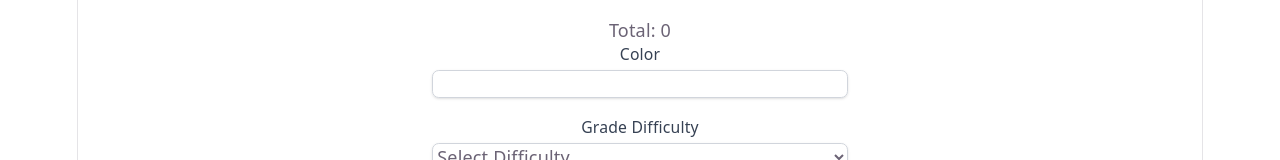
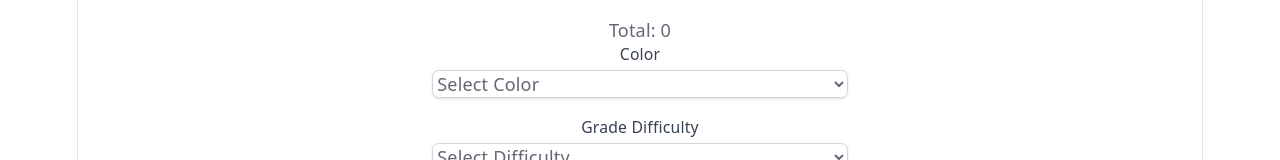
Before and after one commit to mateuszniechwiej/Climbing-Tracker, a React (Vite) app: page / in a window 1280 px wide. Shown: the part 150-310 px from the top of the page. Built offline with nearby package versions, Linux system fonts and the light colour scheme.

Commit message:
Add SessionList component and update AddSession to include colors and grade difficulty

```diff
--- a/src/App.jsx
+++ b/src/App.jsx
@@ -4,6 +4,7 @@ import viteLogo from './assets/vite.svg'
 import heroImg from './assets/hero.png'
 import './App.css'
 import AddSession from './components/AddSession'
+import SessionList from './components/SessionList'
 
 function App() {
   const [sessions, setSessions] = useState([]);
@@ -12,6 +13,7 @@ function App() {
     console.log('Added:', formData);  // Debug
     setSessions([...sessions, {
       id: sessions.length + 1,
+      color: formData.color,
       gradeDifficulty: formData.gradeDifficulty,
       count: formData.count,
       date: formData.date,
@@ -25,18 +27,7 @@ function App() {
       <p className="mb-4">Total: {sessions.length}</p>
 
       <AddSession onAdd={addSession} />
-
-      {/* Display */}
-      <div className="mt-6 space-y-2">
-        {sessions.map(session => (
-          <div key={session.id} className="flex items-center p-4 border rounded-lg hover:bg-gray-50">
-            <span className="font-bold text-lg mr-3">{session.gradeDifficulty}</span>
-            <span className="text-lg">x{session.count}</span>
-            <span className="ml-auto text-sm text-gray-600">{session.date}</span>
-            {session.notes && <span className="ml-2 text-xs italic">({session.notes})</span>}
-          </div>
-        ))}
-      </div>
+      <SessionList sessions={sessions} />
     </div>
   );
 }
--- a/src/components/AddSession.jsx
+++ b/src/components/AddSession.jsx
@@ -15,13 +15,14 @@ export default function AddSession({ onAdd }) {
         color: formData.color,
         count: parseInt(formData.count),
         date: formData.date,
-        notes: formData.notes
+        notes: formData.notes,
+        gradeDifficulty: formData.gradeDifficulty
     });
     setFormData({ color: '', gradeDifficulty: '', count: '', date: '', notes: '' });  // Reset
   };
 
   const gradeColors = [
-
+    'Murple', 'Flags', 'Pink', 'Black', 'Blue', 'Red', 'Yellow'
 
   ]
 
@@ -35,14 +36,20 @@ export default function AddSession({ onAdd }) {
           <label htmlFor="color" className="block text-sm font-medium text-gray-700">
             Color
           </label>
-          <input
-            type="text"
+          <select
             id="color"
             value={formData.color}
             onChange={(e) => setFormData({ ...formData, color: e.target.value })}
             className="mt-1 block w-full border border-gray-300 rounded-md shadow-sm focus:ring-blue-500 focus:border-blue-500"
             required
-          />
+          >
+            <option value="">Select Color</option>
+            {gradeColors.map((color) => (
+              <option key={color} value={color}>
+                {color}
+              </option>
+            ))}
+          </select>
         </div>
         <div>
           <label htmlFor="gradeDifficulty" className="block text-sm font-medium text-gray-700">
--- /dev/null
+++ b/src/components/SessionList.jsx
@@ -0,0 +1,15 @@
+export default function SessionList({ sessions }) {
+  return (
+    <div className="space-y-4 mt-2">
+      {sessions.map((session, index) => (
+        <div key={index} className="p-4 border border-gray-300 rounded-md shadow-sm">
+          <p><strong>Color:</strong> {session.color}</p>
+          <p><strong>Grade Difficulty:</strong> {session.gradeDifficulty}</p>
+          <p><strong>Count:</strong> {session.count}</p>
+          <p><strong>Date:</strong> {session.date}</p>
+          <p><strong>Notes:</strong> {session.notes}</p>
+        </div>
+      ))}
+    </div>
+  );
+}
```
